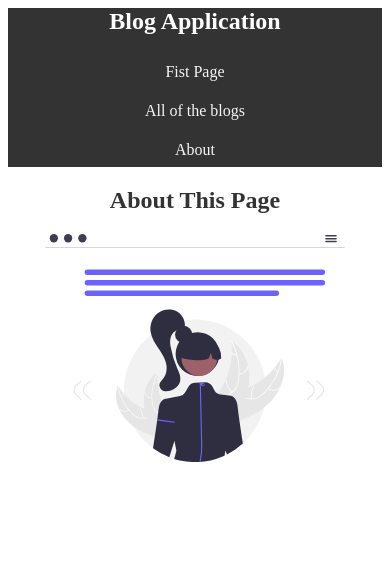
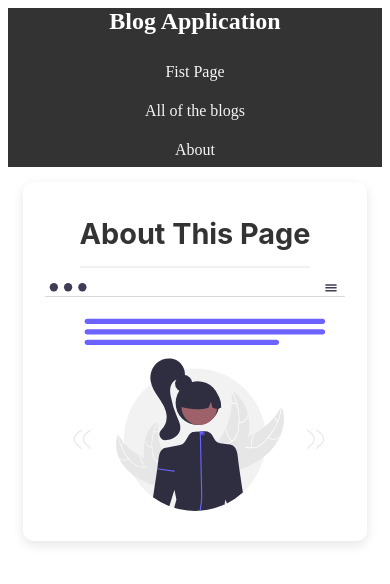
Before and after one commit to flook25/React_blogs, a React (Vite) app: page /about in a window 390 px wide. Shown: the top 584 px of the page. Built offline with nearby package versions, Linux system fonts and the light colour scheme.

Commit message:
add Details.css

```diff
--- /dev/null
+++ b/src/components/Details.css
@@ -0,0 +1,92 @@
+/* Overall container for the blog post details */
+.container {
+    max-width: 800px; /* Limit the maximum width of the content */
+    margin: 40px auto; /* Center the container horizontally and add vertical space */
+    padding: 20px;
+    background-color: #fff;
+    border-radius: 10px; /* Apply rounded corners to the container */
+    box-shadow: 0 4px 12px rgba(0, 0, 0, 0.1); /* Subtle shadow for depth */
+    font-family: 'Inter', sans-serif; /* Use Inter font */
+    color: #333; /* Darker text color for readability */
+}
+
+/* Styling for the article title */
+.title {
+    font-size: 2.5em; /* Larger font size for the main title */
+    color: #333;
+    text-align: center;
+    margin-bottom: 25px;
+    padding-bottom: 15px;
+    border-bottom: 2px solid #f0f0f0; /* Separator line below the title */
+}
+
+/* Styling for the blog post image */
+.container img {
+    width: 100%; /* Make image responsive within its container */
+    max-height: 400px; /* Limit the maximum height of the image */
+    object-fit: cover; /* Ensure image covers the area without distortion */
+    border-radius: 8px; /* Rounded corners for the image */
+    margin-bottom: 30px;
+    display: block; /* Ensure image behaves as a block element */
+}
+
+/* Container for blog details (author and content) */
+.blog-detail {
+    line-height: 1.8; /* Improve readability with more line spacing */
+    font-size: 1.1em;
+}
+
+/* Styling for the author text */
+.blog-detail strong {
+    display: block; /* Make author name appear on its own line */
+    font-size: 1.05em;
+    color: #555;
+    margin-bottom: 15px;
+    text-align: right; /* Align author name to the right */
+}
+
+/* Styling for the blog content paragraph */
+.blog-detail p {
+    margin-bottom: 20px;
+    text-align: justify; /* Justify text for a clean look */
+}
+
+/* Responsive adjustments for smaller screens */
+@media (max-width: 768px) {
+    .container {
+        margin: 20px auto; /* Reduce margin on smaller screens */
+        padding: 15px; /* Reduce padding on smaller screens */
+    }
+
+    .title {
+        font-size: 2em; /* Adjust title size for mobile */
+        margin-bottom: 20px;
+    }
+
+    .container img {
+        max-height: 300px; /* Adjust max image height for mobile */
+        margin-bottom: 20px;
+    }
+
+    .blog-detail {
+        font-size: 1em; /* Adjust content font size for mobile */
+    }
+
+    .blog-detail strong {
+        font-size: 1em;
+        text-align: left; /* Align author to left on smaller screens */
+    }
+}
+
+/* Even smaller screens (e.g., phones) */
+@media (max-width: 480px) {
+    .container {
+        margin: 15px; /* Add margin on all sides to prevent sticking to edges */
+        padding: 10px;
+    }
+
+    .title {
+        font-size: 1.8em;
+        margin-bottom: 15px;
+    }
+}
--- a/src/components/Details.jsx
+++ b/src/components/Details.jsx
@@ -1,6 +1,7 @@
 import { useParams } from "react-router-dom"
 import { useEffect, useState } from "react"
 import blogs from "../data/blogs"
+import './Details.css'
 
 export default function Details() {
 
```
